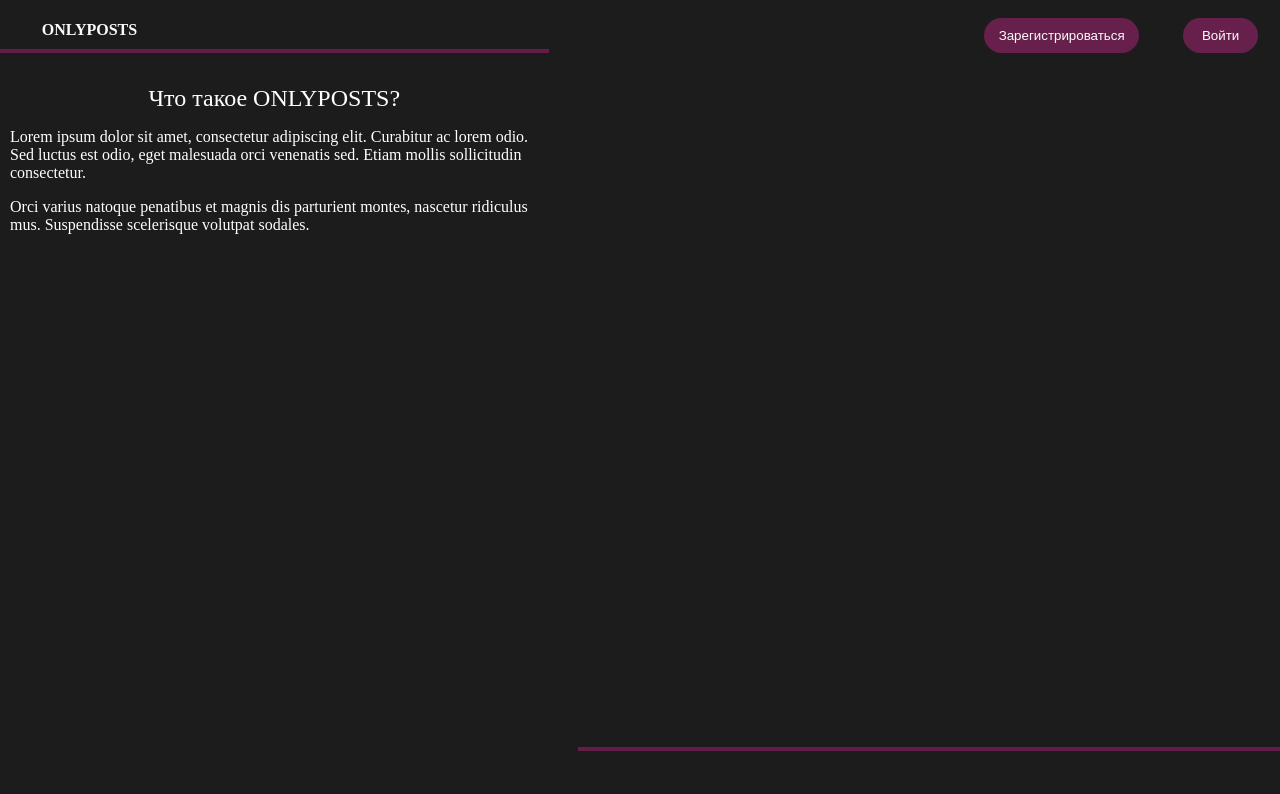
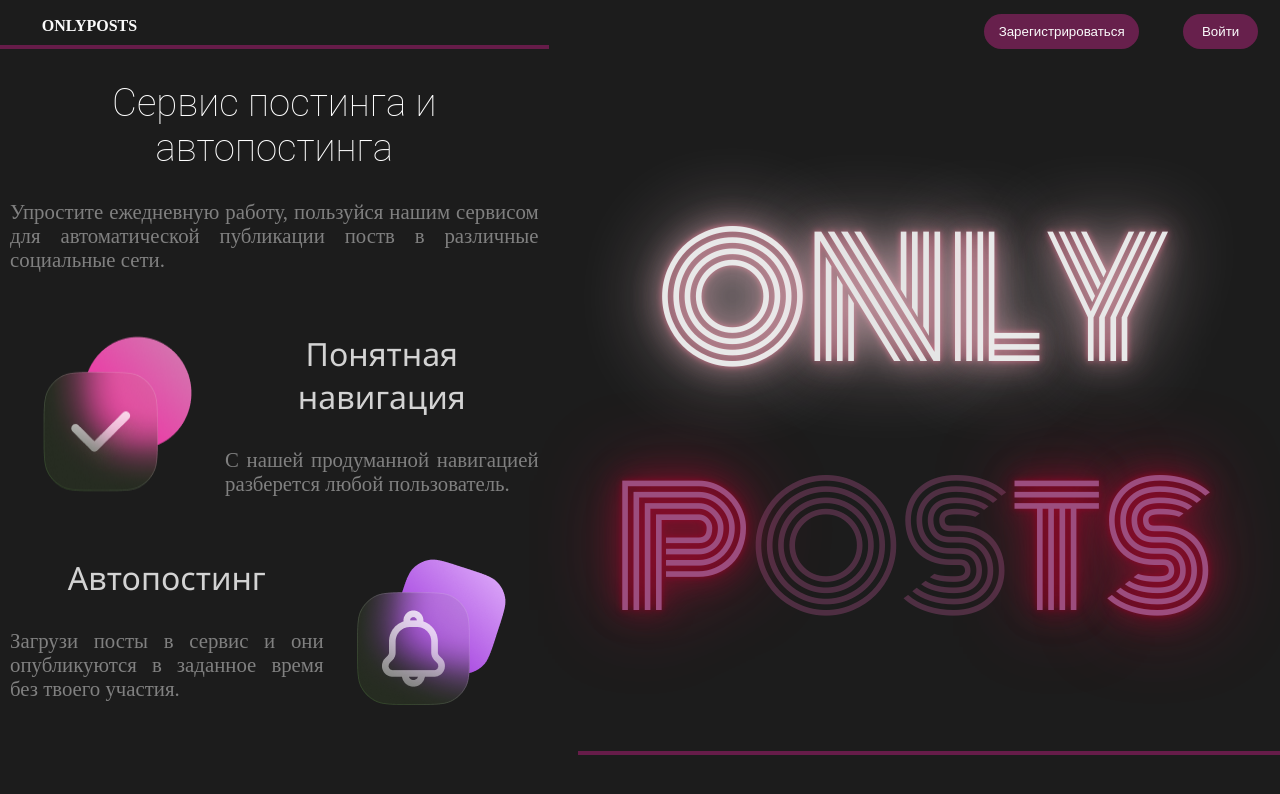
Before and after one commit to Only-Posts/frontend, a Vue app: page / in a window 1280 px wide. Shown: the top 794 px of the page. Built offline with nearby package versions, Linux system fonts and the light colour scheme.

Commit message:
Косметические изменения + отображение данных

```diff
--- a/src/components/Help.vue
+++ b/src/components/Help.vue
@@ -1,5 +1,5 @@
 <template>
-  <div> дэбил?</div>
+  <div>Какой хелп, нету хелпа</div>
 </template>
 
 <script>
--- a/src/components/UserHistory.vue
+++ b/src/components/UserHistory.vue
@@ -1,5 +1,5 @@
 <template>
-  <div> дэбил история</div>
+  <div>Недоступно на данной версии проекта</div>
 </template>
 
 <script>
--- a/src/components/UserProfile.vue
+++ b/src/components/UserProfile.vue
@@ -2,28 +2,28 @@
   <div id="border">
     <div id="title">Личные данные</div>
     <form @submit.prevent="edit">
-      <div class="point">
+      <div v-if="username" class="point">
         <div class="name">Имя</div>
-        <input class="field" type="text" v-model="username"/>
+        <div class="field">{{username}}</div>
+      </div>
+      <div v-if="email" class="point">
+        <div class="name">Почта</div>
+        <div class="field">{{email}}</div>
+      </div>
+      <div v-if="password" class="point">
+        <div class="name">Пароль</div>
+        <div class="field">{{password}}</div>
       </div>
       <div class="point">
-        <div class="name">Почта</div>
-        <input class="field" type="email" v-model="email"/>
-      </div>
-      <div class="point">
-        <div class="name">Пароль</div>
-        <input class="field" type="password" v-model="password"/>
-      </div>
-      <button type="submit">Редактировать</button>
-      <div class="point">
         <div class="name">Управление аккаунтами</div>
-        <button>Редактировать</button>
       </div>
     </form>
   </div>
 </template>
 
 <script>
+import store from "@/store";
+
 export default {
   name: "UserProfile",
   data (){
@@ -32,10 +32,47 @@ export default {
       email: '',
       password:''
     }
+  },
+  created() {
+    const userData = store.getters.userData
+    this.username = userData.username
+    this.email = userData.email
+    this.password = userData.password
   }
 }
 </script>
 
 <style scoped>
+#border{
+  /*Расположение самого элемента*/
+  margin-top: 30px;
+  /*Расположение внутри элемента*/
+  display: grid;
+  justify-items: left;
+  grid-template-columns: 1fr;
+  grid-template-rows: 50px 270px;
+}
 
+#title{
+  /*Расположение самого элемента*/
+  grid-column: 1;
+  grid-row: 1;
+
+  /*Стиль элемента*/
+  font-size: 2em;
+}
+.field{
+ margin: 10px 0px;
+}
+form{
+  font-size: 1.4em;
+}
+form > div{
+  margin: 15px 0px;
+}
+button{
+
+  height: 35px;
+  width: 125px;
+}
 </style>
--- a/src/store/index.js
+++ b/src/store/index.js
@@ -5,6 +5,11 @@ const store = createStore({
     state() {
         return {
             status: '',
+            user: {
+                username: '',
+                email: '',
+                password: ''
+            }
         }
     },
     actions:{
@@ -12,14 +17,15 @@ const store = createStore({
             return new Promise((resolve, reject) => {
                 axios({url: 'http://localhost:8080/user/login', data: user, method: 'POST' })
                     .then(resp => {
-                        // const msg = resp.data.message
+                        const msg = resp.data.message
                         const status = resp.data.status
                         if (status === "success") {
-
-                            commit('auth_success', user)
+                            commit('edit_user_data', user)
+                            commit('auth_success')
                         }
                         else {
-                            commit('auth_error', user)
+                            alert(msg)
+                            commit('auth_error')
                         }
                         resolve(status)
                     })
@@ -33,13 +39,15 @@ const store = createStore({
             return new Promise((resolve, reject) => {
                 axios({url: 'http://localhost:8080/user/signup', data: user, method: 'POST' })
                     .then(resp => {
-                        // const msg = resp.data.message
+                        const msg = resp.data.message
                         const status = resp.data.status
                         if (status === "success") {
+                            commit('edit_user_data', user)
                             commit('auth_success', user)
                         }
                         else {
-                            commit('auth_error', user)
+                            alert(msg)
+                            commit('auth_error')
                         }
                         resolve(status)
                     })
@@ -56,10 +64,16 @@ const store = createStore({
         },
         auth_error(state) {
             state.status = 'error'
+        },
+        edit_user_data(state, userdata){
+            state.user.username = userdata.username
+            state.user.email = userdata.email
+            state.user.password = userdata.password
         }
     },
     getters: {
         authStatus: state => state.status,
+        userData: state => state.user
     }
 });
 
--- a/src/views/StartPage.vue
+++ b/src/views/StartPage.vue
@@ -1,4 +1,5 @@
 <template>
+  <link href='http://fonts.googleapis.com/css?family=Monoton' rel='stylesheet' type='text/css'>
 <div id="bg">
   <div id="upLine">ONLYPOSTS</div>
   <div id="buttons">
@@ -10,14 +11,34 @@
     </button>
   </div>
   <div id="dscr">
-    <div id="h1">Что такое ONLYPOSTS?</div>
+    <div id="h1">Сервис постинга и автопостинга</div>
     <div id="main">
-      <p>Lorem ipsum dolor sit amet, consectetur adipiscing elit. Curabitur ac lorem odio. Sed luctus est odio, eget malesuada orci venenatis sed. Etiam mollis sollicitudin consectetur.</p>
-      <p>Orci varius natoque penatibus et magnis dis parturient montes, nascetur ridiculus mus. Suspendisse scelerisque volutpat sodales.</p>
+      <p class="text">Упростите ежедневную работу, пользуйся нашим сервисом для автоматической публикации поств в различные социальные сети.</p>
+      <div class="block">
+        <img src="../assets/icons/tick.png">
+        <div>
+          <p class="h2">Понятная навигация</p>
+          <p class="text">С нашей продуманной навигацией разберется любой пользователь.</p>
+        </div>
+      </div>
+      <div class="block">
+        <div>
+      <p class="h2">Автопостинг</p>
+      <p class="text">Загрузи посты в сервис и они опубликуются в заданное время без твоего участия.</p>
+        </div>
+        <img src="../assets/icons/ding.png">
+      </div>
     </div>
   </div>
   <div id="grayLine"></div>
-  <div id="animation"></div>
+  <div id="animation">
+    <div id="ani">
+      <div id="inner">
+        <p id="error">O<span>N</span>LY</p>
+        <p id="code">P<span>O</span><span>S</span><span>TS</span></p>
+      </div>
+    </div>
+  </div>
   <div id="downLine"></div>
 </div>
 </template>
@@ -40,10 +61,6 @@ export default {
   grid-template-rows: 1fr 13fr 1fr;
 
   /*Стиль элемента*/
-  /*background-repeat: no-repeat;*/
-  /*background-size: cover;*/
-  /*background-image: url("../assets/startBG.png");*/
-  /*background-position: center;*/
 }
 
 #upLine, #downLine, #grayLine{
@@ -141,10 +158,34 @@ export default {
 
 #h1{
   /*Расположение самого элемента*/
-  margin: 10px;
+  margin-top: 10px;
+  margin-bottom: 30px;
+  font-family: "Roboto Thin";
   /*Стиль элемента*/
   text-align: center;
-  font-size: 1.5em;
+  font-size: 2.4em;
+}
+.h2{
+  /*Расположение самого элемента*/
+  margin: 30px 0px;
+  /*Стиль элемента*/
+  font-family: "Segoe UI";
+  text-align: center;
+  color:lightgray;
+  font-size: 2em;
+}
+
+.text{
+  /*Расположение самого элемента*/
+  margin: 30px 0px;
+  /*Стиль элемента*/
+  font-family: "Segoe UI (Light)";
+  text-align: justify;
+  color:gray;
+  font-size: 1.3em;
+}
+.block{
+  display: flex;
 }
 
 #main{
@@ -153,6 +194,56 @@ export default {
   /*Стиль элемента*/
 }
 
+#ani {
+margin-top: 50px;
+position: relative;
+  padding: 40px;
+  font-size: 160px;
+  font-family: 'Monoton', cursive;
+  text-align: center;
+  text-transform: uppercase;
+  text-shadow: 0 0 80px #AE1238,0 0 30px #9B082C,0 0 6px #730620;
+  color: #9C4D7E;
+}
+#ani p { margin:0; }
+
+#error {
+  color: #E8E8E8;
+  text-shadow: 0 0 80px #F1DBE0,0 0 30px #D892A2,0 0 6px #C04D69;
+}
+#error span {
+  animation: upper 11s linear infinite;
+}
+#code span:nth-of-type(2) {
+  animation: lower 10s linear infinite;
+}
+#code span:nth-of-type(1) {
+  text-shadow: none;
+  opacity:.4;
+}
+@keyframes upper {
+  0%,19.999%,22%,62.999%,64%, 64.999%,70%,100% {
+    opacity:.99; text-shadow: 0 0 80px #F1DBE0,0 0 30px #D892A2,0 0 6px #C04D69;
+  }
+  20%,21.999%,63%,63.999%,65%,69.999% {
+    opacity:0.4; text-shadow: none;
+  }
+}
+@keyframes lower {
+  0%,12%,18.999%,23%,31.999%,37%,44.999%,46%,49.999%,51%,58.999%,61%,68.999%,71%,85.999%,96%,100% {
+    opacity:0.99; text-shadow: 0 0 80px #AE1238,0 0 30px #9B082C,0 0 6px #730620;
+  }
+  19%,22.99%,32%,36.999%,45%,45.999%,50%,50.99%,59%,60.999%,69%,70.999%,86%,95.999% {
+    opacity:0.4; text-shadow: none;
+  }
+}
+
+#animation{
+  grid-column: 2;
+  grid-row: 2;
+  display: grid;
+  align-items: center;
+}
 </style>
 
 <!--Шаблон для css-->
```
Also changed, not shown: src/assets/icons/ding.png (added), src/assets/icons/tick.png (added).
